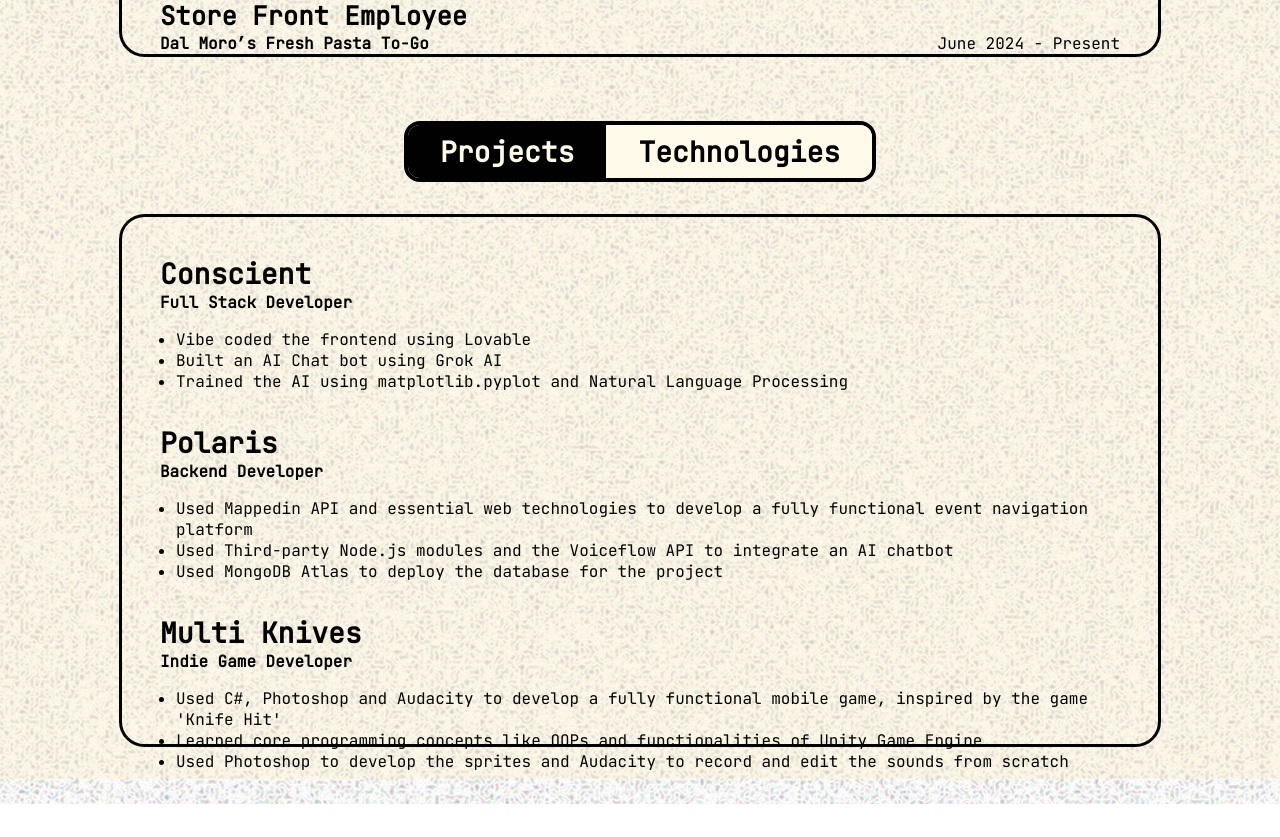
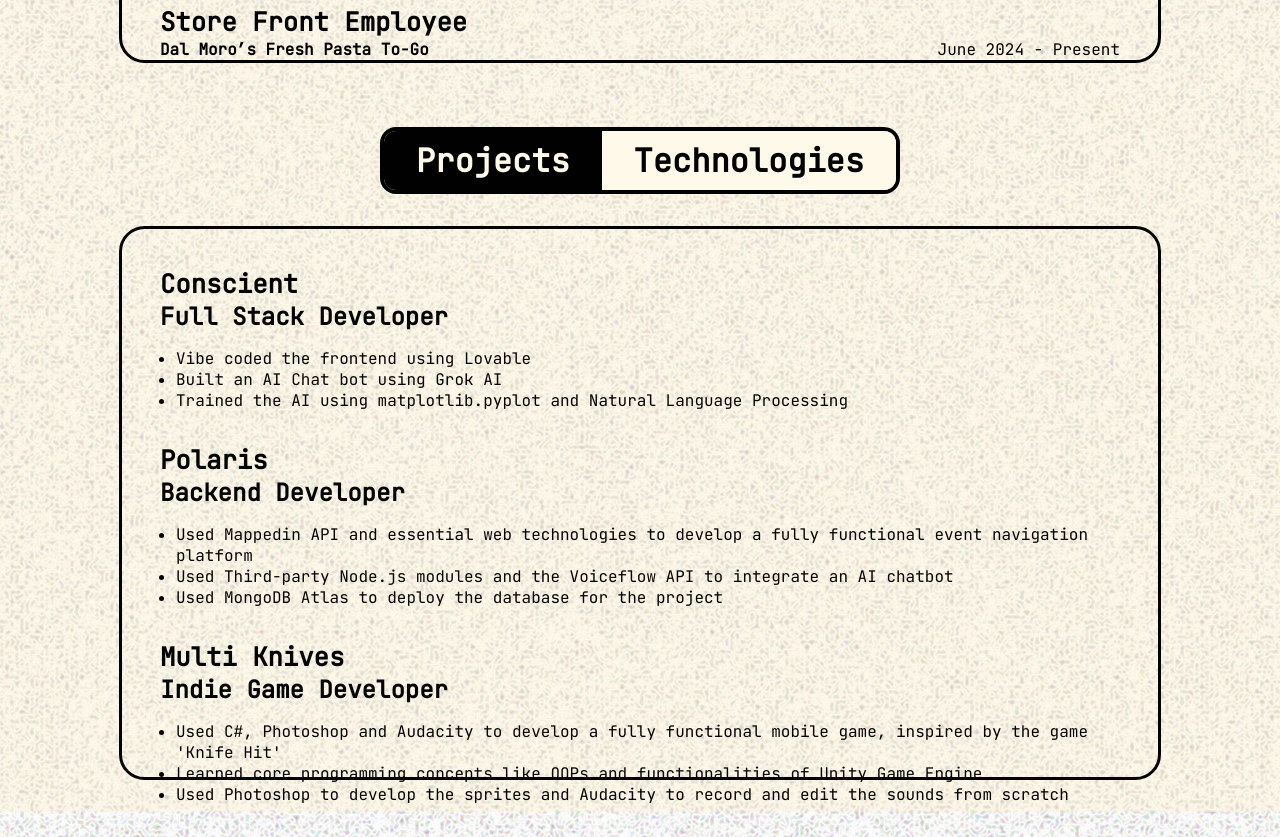
Before and after one commit to moinuddin95/portfolio, a React (Vite) app in the folder Portfolio/: page / in a window 1280 px wide. Shown: the part 1060-1897 px from the top of the page. Before the commit the page ends 1864 px from the top, so only its background shows below. Built offline with nearby package versions, Linux system fonts and the light colour scheme.

Commit message:
Fixed css font difference between sections

```diff
--- a/Portfolio/src/components/Main/Main.css
+++ b/Portfolio/src/components/Main/Main.css
@@ -29,5 +29,11 @@
   color: var(--primary);
 }
 main h3 {
-  font-size: clamp(1.25rem, 3vw, 1.75rem);
+  font-size: clamp(1.25rem, 3vw, 2rem);
 }
+.card > h3 {
+  font-size: clamp(1.1rem, 2vw, 2rem);
+}
+.card > h4 {
+  font-size: clamp(1rem, 2vw, 1.5rem);
+}
--- a/Portfolio/src/components/ProjectsTechnologies/ProjectsTechnologies.css
+++ b/Portfolio/src/components/ProjectsTechnologies/ProjectsTechnologies.css
@@ -45,11 +45,8 @@
   display: grid;
   grid-template-columns: repeat(2, 50%);
 }
-#project-technologies .card > h3{
-  font-size: clamp(1.1rem, 2vw, 3rem);
-}
-#project-technologies .card > h4{
-  font-size: clamp(1rem, 2vw, 2.5rem);
+#projects-technologies .card > h4{
+  font-size: clamp(1rem, 2vw, 1.5rem);
 }
 #projects-technologies .card p {
   font-size: clamp(0.8rem, 2vw, 1rem);
--- a/Portfolio/src/components/WorkEducation/WorkEducation.css
+++ b/Portfolio/src/components/WorkEducation/WorkEducation.css
@@ -44,9 +44,6 @@
   display: grid;
   grid-template-columns: repeat(2, 50%);
 }
-#work-education .card > h3 {
-  font-size: clamp(1.1rem, 2vw, 3rem);
-}
 #work-education .card > .header > h4,
 #work-education .card > .header > p,
 #work-education .card > ul {
```
